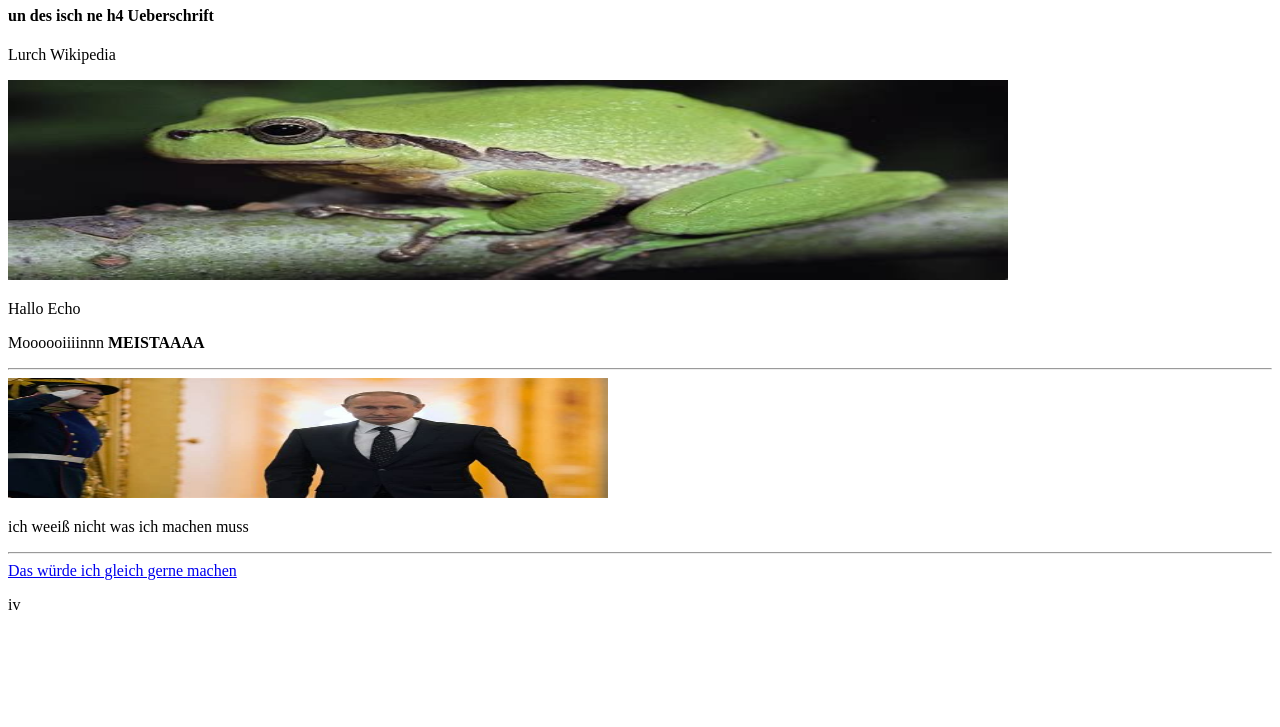
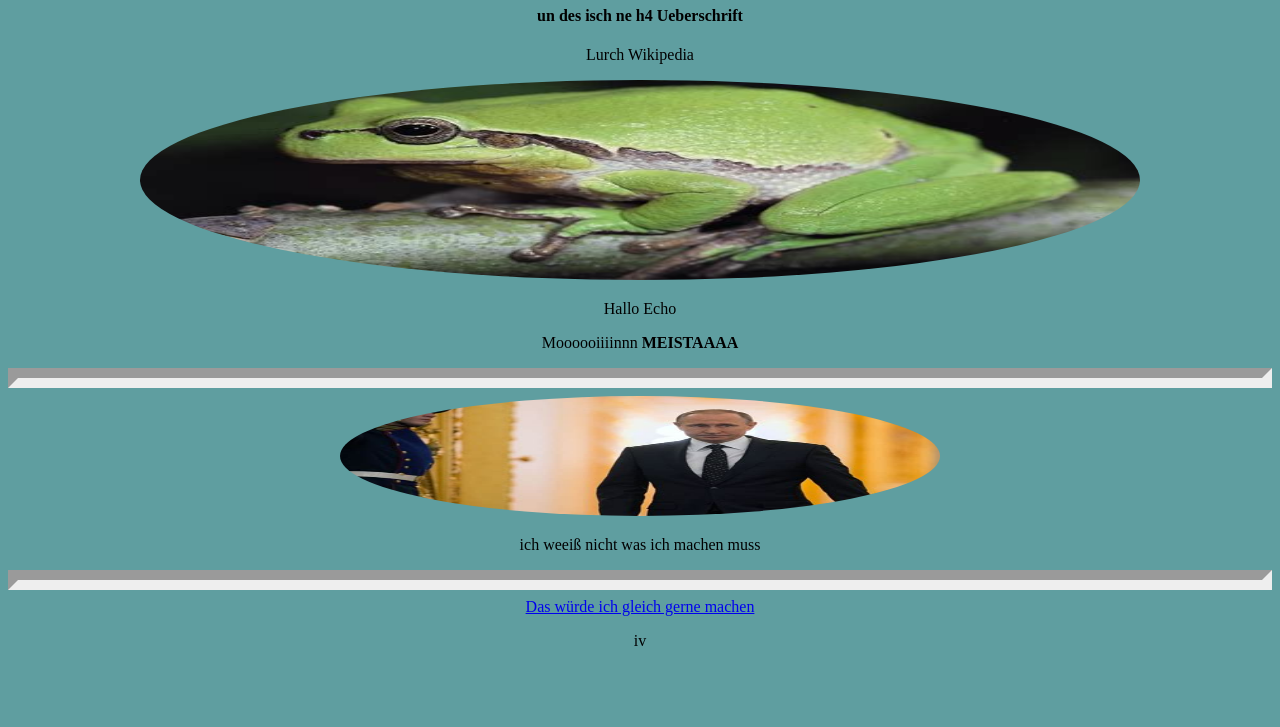
Before and after one commit to Jabexy/initial-comitdd, a plain HTML site: page index.html in a window 1280 px wide. Shown: the part 73-800 px from the top of the page. Drawn offline with Linux system fonts and the light colour scheme.

Commit message:
Update index.html

```diff
--- a/index.html
+++ b/index.html
@@ -4,7 +4,7 @@
 <head>
     <meta charset="UTF-8">
     <title>Info K1 Erste Stunde</title>
-    <link rel="stylesheet" href="styles.css/styles">
+    <link rel="stylesheet" href="styles.css/styles.css">
 </head>
 
 <body>
```
